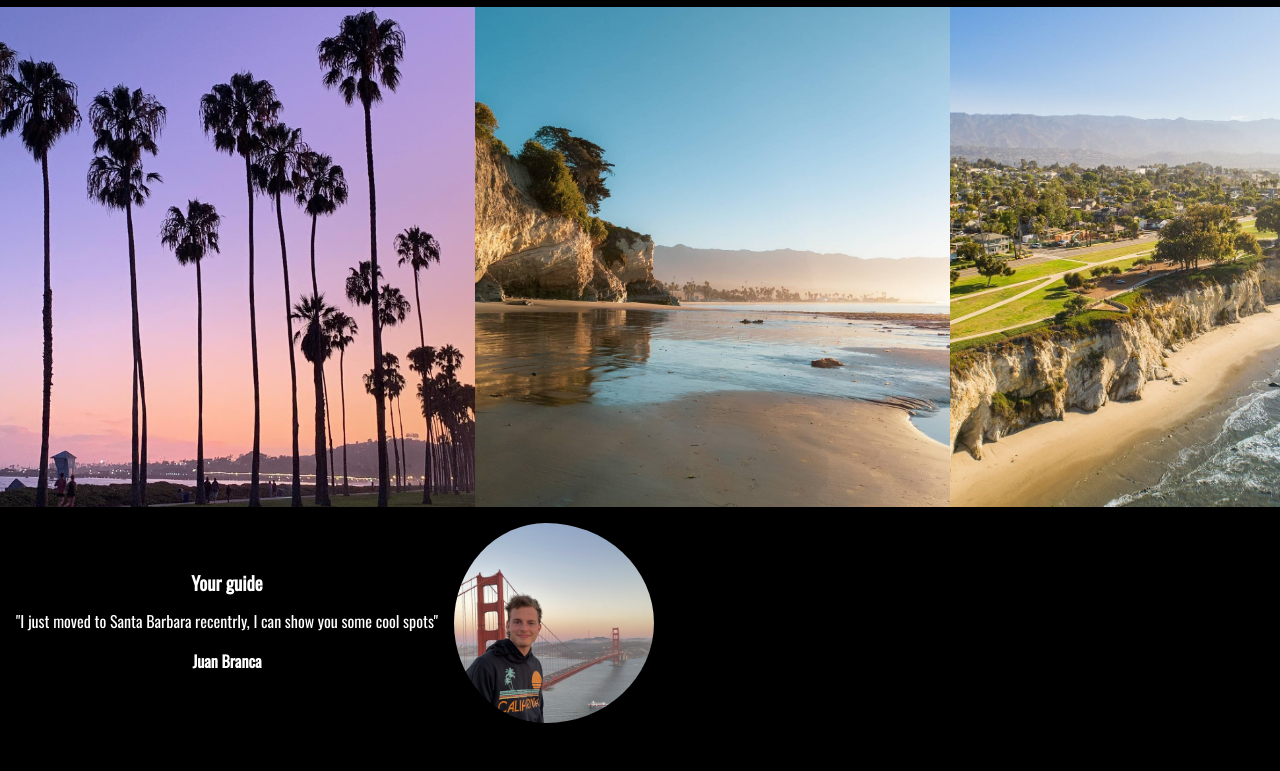
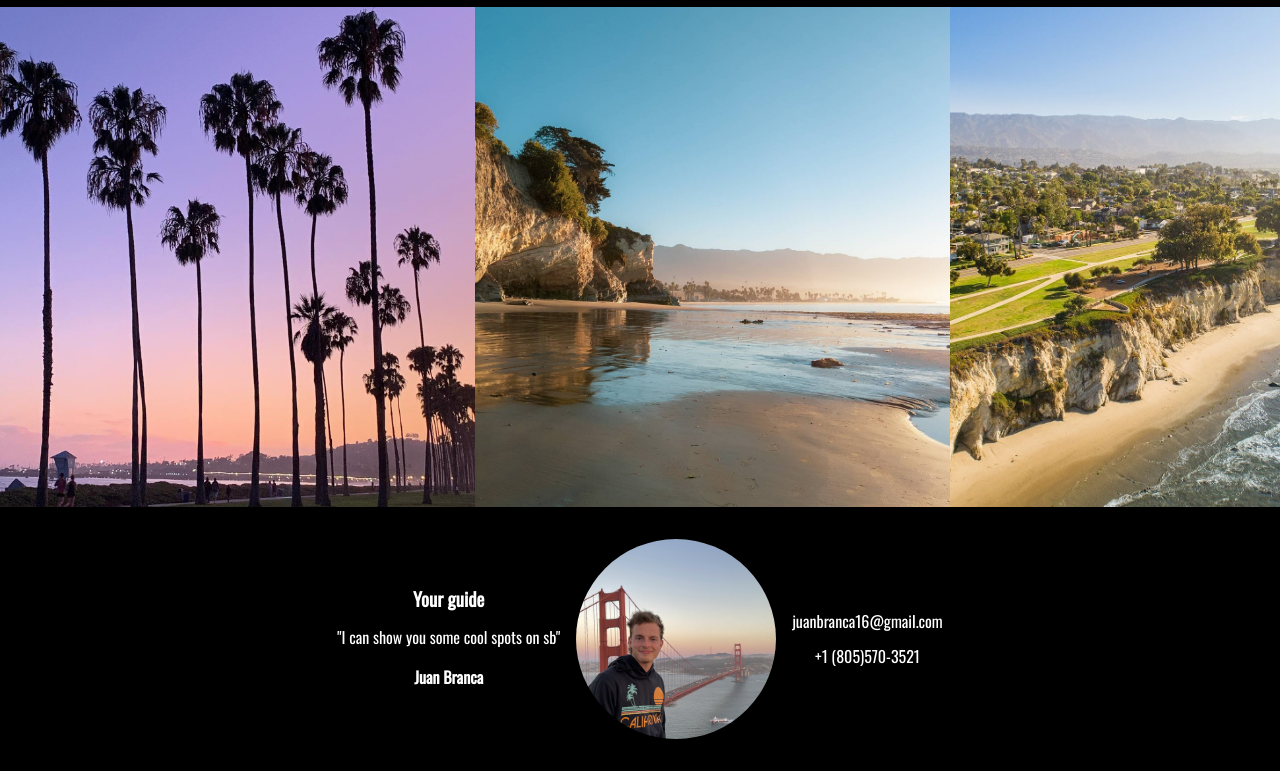
Before and after one commit to juannlowe/Solo-Project-SB, a website built with Vite: page index.html in a window 1280 px wide. Shown: the part 505-1276 px from the top of the page. Before the commit the page ends 1244 px from the top, so only its background shows below. Built offline with nearby package versions, Linux system fonts and the light colour scheme.

Commit message:
html css updates

```diff
--- a/index.html
+++ b/index.html
@@ -34,10 +34,14 @@
         <div id="bottom">
             <div>
                 <h3>Your guide</h3>
-                <p>"I just moved to Santa Barbara recentrly, I can show you some cool spots"</p>
+                <p>"I can show you some cool spots on sb"</p>
                 <h4>Juan Branca</h4>
             </div>
             <img class="img-juan" src="images/juan.jpeg" id="foto-juan">
+            <div>
+                <p>juanbranca16@gmail.com</p>
+                <p>+1 (805)570-3521</p>
+            </div>
         </div>
 
     </body>
--- a/styles.css
+++ b/styles.css
@@ -71,6 +71,7 @@ img {
 #bottom{
     display: flex;;
     align-items: center;
+    justify-content: center;
     padding: 1rem;
 
 
@@ -78,5 +79,5 @@ img {
 
 .img-juan{
     border-radius: 50%;
-    padding-left: 1rem;
+    padding: 1rem;
 }
```
Also changed, not shown: 2 other files.
